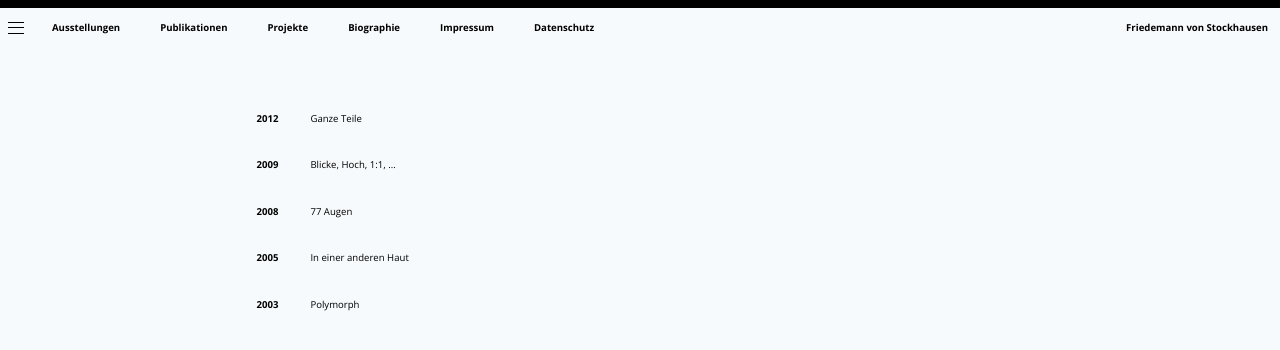
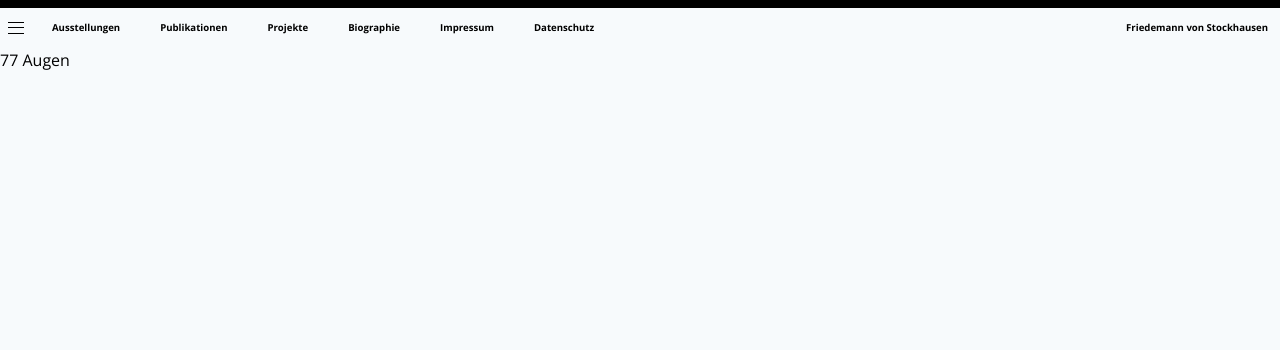
Before and after one commit to xhirsch/fvs, a React (Create React App) app: page /publikationen/augen in a window 1280 px wide. Shown: the top 350 px of the page. Built offline with nearby package versions, Linux system fonts and the light colour scheme.

Commit message:
Feat/fix links publikationen (#5)
* add links and files for navigation

* delete first carousel test

* add link and routes for navigation

```diff
--- a/src/App.js
+++ b/src/App.js
@@ -1,15 +1,16 @@
-import { BrowserRouter as Router, Switch, Route } from 'react-router-dom';
-import React from 'react';
+import { BrowserRouter as Router, Switch, Route } from "react-router-dom";
+import React from "react";
 
-import Ausstellung from './components/Ausstellung';
-import Ausstellungen from './components/Ausstellungen';
-import Biographie from './components/Biographie';
-import Datenschutz from './components/Datenschutz';
-import Home from './components/Home';
-import Impressum from './components/Impressum';
-import Nav from './components/Navbar/Nav';
-import Projekte from './components/Projekte';
-import Publikationen from './components/Publikationen';
+import Ausstellung from "./components/Ausstellung";
+import Ausstellungen from "./components/Ausstellungen";
+import Biographie from "./components/Biographie";
+import Datenschutz from "./components/Datenschutz";
+import Home from "./components/Home";
+import Impressum from "./components/Impressum";
+import Nav from "./components/Navbar/Nav";
+import Projekte from "./components/Projekte";
+import Publikationen from "./components/Publikationen";
+import Publikation from "./components/Publikation";
 
 const App = ({}) => {
   return (
@@ -24,7 +25,8 @@ const App = ({}) => {
             <Route exact path="/" component={Home} />
             <Route exact path="/ausstellungen" component={Ausstellungen} />
             <Route path="/ausstellungen/:name" component={Ausstellung} />
-            <Route path="/publikationen" component={Publikationen} />
+            <Route exact path="/publikationen" component={Publikationen} />
+            <Route path="/publikationen/:name" component={Publikation} />
             <Route path="/projekte" component={Projekte} />
             <Route path="/biographie" component={Biographie} />
             <Route path="/impressum" component={Impressum} />
--- a/src/components/Ausstellungen/NeueGalerieGraz.jsx
+++ b/src/components/Ausstellungen/NeueGalerieGraz.jsx
@@ -1,54 +1,7 @@
-import React from 'react';
-// Import React-Slick-Slider
-import Slider from "react-slick";
-// Import css files
-import "slick-carousel/slick/slick.css";
-import "slick-carousel/slick/slick-theme.css";
-import { render } from 'react-dom';
+import React from "react";
 
-const photos = [
-    {
-        name: 'Photo 1',
-        url: "https://friedemannvonstockhausen.de/images/graz/stockhausen_graz_01.jpg",
-    },
-    {
-        name: 'Photo 2',
-        url: "https://friedemannvonstockhausen.de/images/graz/stockhausen_graz_02.jpg",
-    },
-    {
-        name: 'Photo 3',
-        url: "https://friedemannvonstockhausen.de/images/graz/stockhausen_graz_03.jpg",
-    },
-]
-
-class Graz extends React.Component {
-    render() {
-        var settings = {
-          dots: false,
-          infinite: true,
-          speed: 500,
-          slidesToShow: 1,
-          slidesToScroll: 1
-        };
-        return (
-          <div className="flex flex-col h-screen w-full">
-              <div className="p-24">
-                <Slider {...settings} className="bg-yellow-200">
-                    {photos.map((photo) => {
-                        return(
-                            <div className="">
-                                <img src={photo.url}/>
-                            </div>
-                        )
-                    })}
-                </Slider>
-              </div>
-              <div className="bg-blue-200 h-12 mt-30">
-                  <p>Text</p>
-              </div>
-          </div>
-        );
-      }
-}
+const Graz = () => {
+  return <h1>Graz</h1>;
+};
 
 export default Graz;
--- /dev/null
+++ b/src/components/Publikation.jsx
@@ -0,0 +1,41 @@
+import { useParams } from "react-router-dom";
+import React from "react";
+
+import GanzeTeile from "./Publikationen/GanzeTeile";
+import Blick from "./Publikationen/Blick";
+import Augen from "./Publikationen/Augen";
+import Haut from "./Publikationen/Haut";
+import Polymorph from "./Publikationen/Polymorph";
+
+const whatToRender = name => {
+  switch (name) {
+    case "ganzeteile":
+      return <GanzeTeile />;
+    case "blick":
+      return <Blick />;
+    case "augen":
+      return <Augen />;
+    case "haut":
+      return <Haut />;
+    case "polymorph":
+      return <Polymorph />;
+    default:
+      return <h1>Halluuuu</h1>;
+  }
+};
+
+const publikation = {
+  ganzeteile: GanzeTeile,
+  blick: Blick,
+  augen: Augen,
+  haut: Haut,
+  polymorph: Polymorph
+};
+const Publikation = () => {
+  const { name } = useParams();
+  console.log(name);
+  const PublikationZumRendern = publikation[name];
+  return <PublikationZumRendern />;
+};
+
+export default Publikation;
--- a/src/components/Publikationen.js
+++ b/src/components/Publikationen.js
@@ -1,41 +1,34 @@
+import { Link } from "react-router-dom";
 import React from "react";
 
-const Publikationen = ({}) => {
-  return(
+import ProjectLink from "./ProjectLink";
+
+const Publikation = ({}) => {
+  return (
     <div className="flex flex-col pl-12 pr-12 pt-16 text-xs">
-
-      {/* 2012 Ganze Teile */}
-      <a href=""><div className="flex hover:underline mb-8">
-        <div className="w-1/5 mr-8 font-bold text-right"><p>2012</p></div>
-        <div className="w-4/5 text-left font-normal"><p>Ganze Teile</p></div>
-      </div></a>
-
-      {/* 2009 Blicke, Hoch, 1:1, … */}
-      <a href=""><div className="flex hover:underline mb-8">
-        <div className="w-1/5 mr-8 font-bold text-right"><p>2009</p></div>
-        <div className="w-4/5 text-left font-normal"><p>Blicke, Hoch, 1:1, …</p></div>
-      </div></a>
-
-      {/* 2008 77 Augen */}
-      <a href=""><div className="flex hover:underline mb-8">
-        <div className="w-1/5 mr-8 font-bold text-right"><p>2008</p></div>
-        <div className="w-4/5 text-left font-normal"><p>77 Augen</p></div>
-      </div></a>
-
-      {/* 2005 In einer anderen Haut */}
-      <a href=""><div className="flex hover:underline mb-8">
-        <div className="w-1/5 mr-8 font-bold text-right"><p>2005</p></div>
-        <div className="w-4/5 text-left font-normal"><p>In einer anderen Haut</p></div>
-      </div></a>
-
-      {/* 2003 Polymorph */}
-      <a href=""><div className="flex hover:underline mb-8">
-        <div className="w-1/5 mr-8 font-bold text-right"><p>2003</p></div>
-        <div className="w-4/5 text-left font-normal"><p>Polymorph</p></div>
-      </div></a>
-
+      <ProjectLink
+        to="/publikationen/ganzeteile"
+        year="2012"
+        title="Ganze Teile"
+      />
+      <ProjectLink
+        to="/publikationen/blick"
+        year="2009"
+        title="Blicke, Hoch, 1:1, ..."
+      />
+      <ProjectLink to="/publikationen/augen" year="2008" title="77 Augen" />
+      <ProjectLink
+        to="/publikationen/haut"
+        year="2005"
+        title="In einer anderen Haut"
+      />
+      <ProjectLink
+        to="/publikationen/polymorph"
+        year="2003"
+        title="Polymorph"
+      />
     </div>
   );
-}
+};
 
-export default Publikationen;
+export default Publikation;
--- /dev/null
+++ b/src/components/Publikationen/Augen.jsx
@@ -0,0 +1,7 @@
+import React from "react";
+
+const Augen = () => {
+  return <h1>77 Augen</h1>;
+};
+
+export default Augen;
--- /dev/null
+++ b/src/components/Publikationen/Blick.jsx
@@ -0,0 +1,7 @@
+import React from "react";
+
+const Blick = () => {
+  return <h1>Blicke, Hoch, 1:1 ...</h1>;
+};
+
+export default Blick;
--- /dev/null
+++ b/src/components/Publikationen/GanzeTeile.jsx
@@ -0,0 +1,7 @@
+import React from "react";
+
+const GanzeTeile = () => {
+  return <h1>Ganze Teile</h1>;
+};
+
+export default GanzeTeile;
--- /dev/null
+++ b/src/components/Publikationen/Haut.jsx
@@ -0,0 +1,7 @@
+import React from "react";
+
+const Haut = () => {
+  return <h1>In einer anderen Haut</h1>;
+};
+
+export default Haut;
--- /dev/null
+++ b/src/components/Publikationen/Polymorph.jsx
@@ -0,0 +1,7 @@
+import React from "react";
+
+const Polymorph = () => {
+  return <h1>Polymorph</h1>;
+};
+
+export default Polymorph;
```
